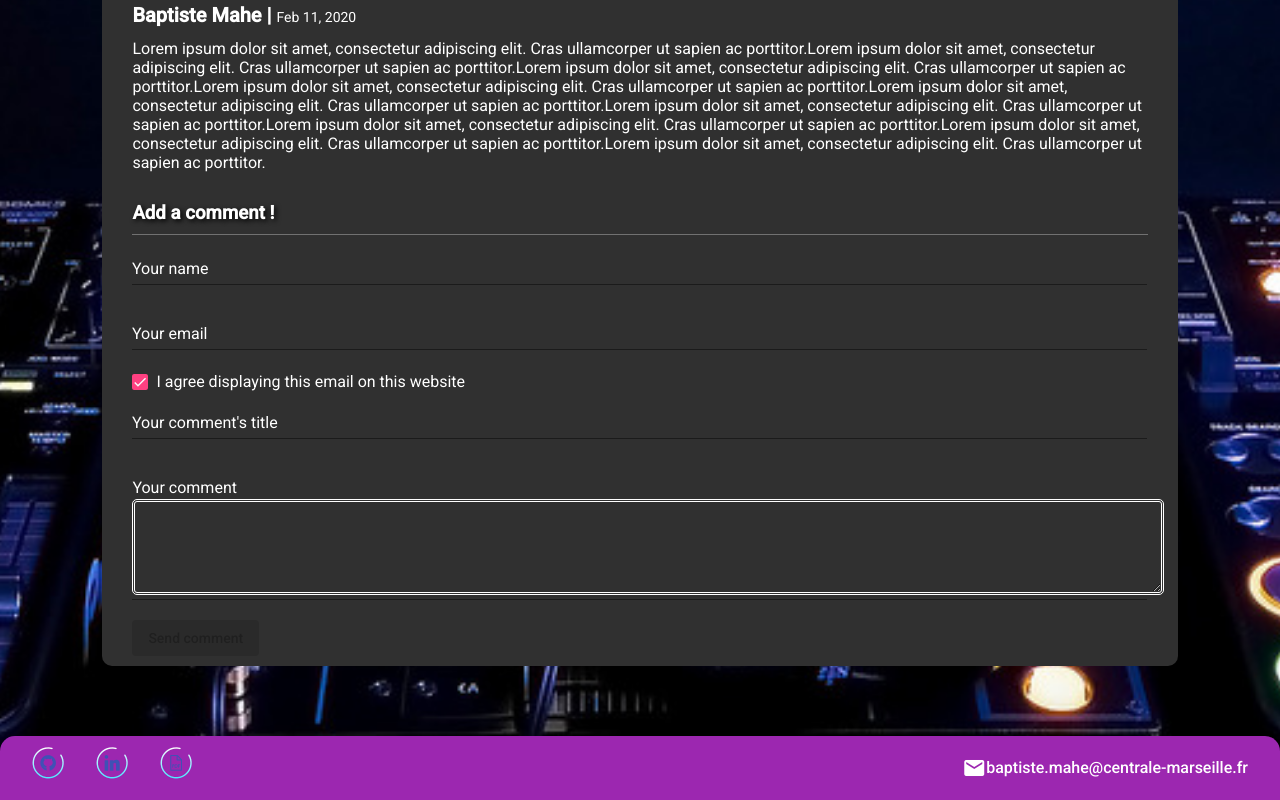
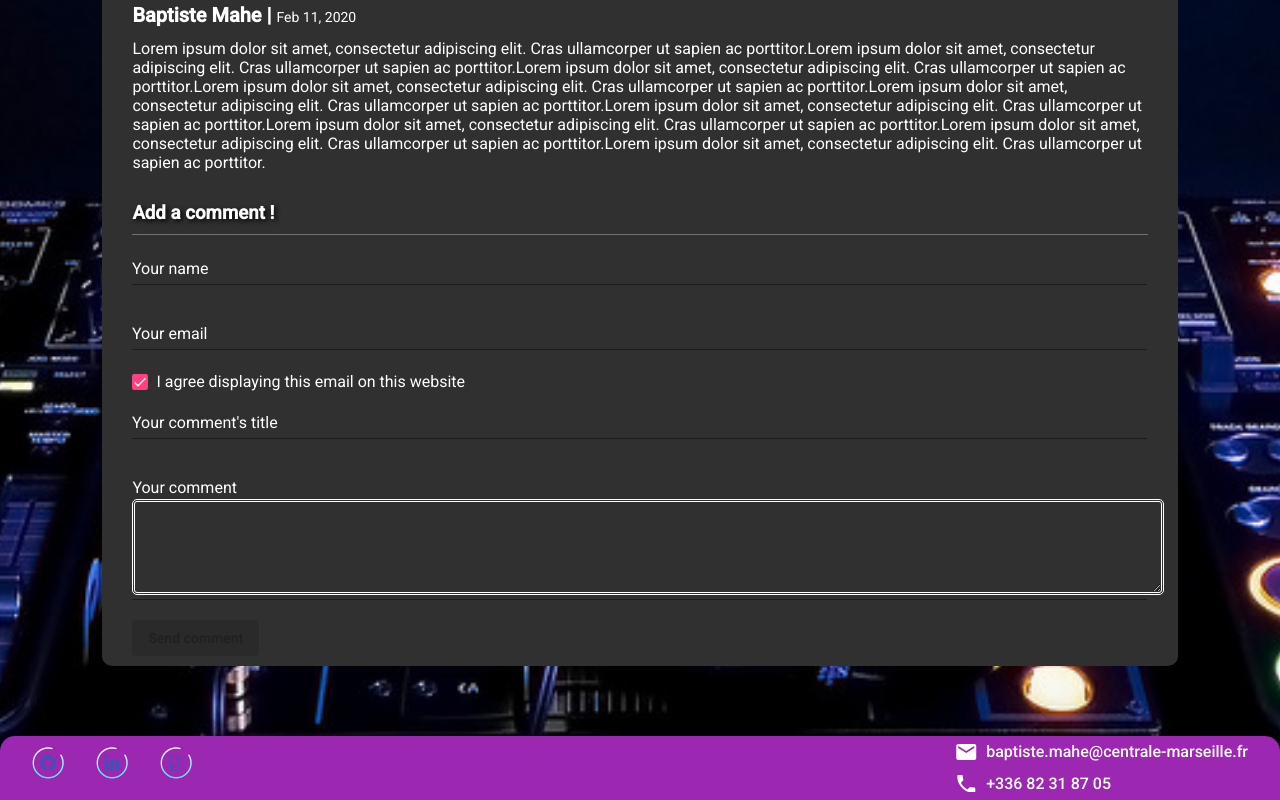
Before and after one commit to BaptisteMahe/mySite, an Angular app: page / in a window 1280 px wide. Shown: the part 1239-2039 px from the top of the page. Built offline with nearby package versions, Linux system fonts and the light colour scheme.

Commit message:
general styling + added matTooltip

```diff
--- a/src/app/components/comment-container/comment-container.component.scss
+++ b/src/app/components/comment-container/comment-container.component.scss
@@ -1,5 +1,5 @@
 .comment-container {
   margin-top: 40px;
+  margin-right: 30px;
   margin-left: 30px;
-  margin-right: 30px;
 }
--- a/src/app/components/comment-form/comment-form.component.scss
+++ b/src/app/components/comment-form/comment-form.component.scss
@@ -22,8 +22,7 @@ input {
 
 textarea {
   height: 80px;
-  background-color: 000000;
-  border-radius: 5px 5px 5px 5px;
+  border-radius: 5px;
   border-style: double;
   margin-top: 2px !important;
   padding: 5px !important;
--- a/src/app/components/contact/contact.component.html
+++ b/src/app/components/contact/contact.component.html
@@ -1,4 +1,10 @@
-<mat-toolbar-row class="second-row">
-  <mat-icon>email</mat-icon>
-  <p>baptiste.mahe@centrale-marseille.fr</p>
+<mat-toolbar-row class="contact">
+  <div class="contact-item" matTooltip="Email" matTooltipPosition="left">
+    <mat-icon class="contact-item-icon">email</mat-icon>
+    <p> baptiste.mahe@centrale-marseille.fr</p>
+  </div>
+  <div class="contact-item" matTooltip="Phone" matTooltipPosition="left">
+    <mat-icon class="contact-item-icon">phone</mat-icon>
+    <p> +336 82 31 87 05</p>
+  </div>
 </mat-toolbar-row>
--- a/src/app/components/contact/contact.component.scss
+++ b/src/app/components/contact/contact.component.scss
@@ -0,0 +1,18 @@
+@import '../../../variables.scss';
+
+.contact{
+  display: block;
+
+  &-item {
+    display: flex;
+
+    p {
+      margin: 0px;
+    }
+
+    &-icon {
+      line-height: 1.4;
+      padding-right: 8px;
+    }
+  }
+}
--- a/src/app/components/header/header.component.html
+++ b/src/app/components/header/header.component.html
@@ -3,6 +3,6 @@
   <span class="fill-space"></span>
   <h1>Angular site Example</h1>
   <span class="fill-space"></span>
-  <button class="language-button" mat-button><img src="../../../assets/france.png"/></button>
-  <button class="language-button" mat-button><img src="../../../assets/united-kingdom.png"/></button>
+  <button class="language-button" mat-button matTooltip="Français"><img src="../../../assets/france.png"/></button>
+  <button class="language-button" mat-button matTooltip="English"><img src="../../../assets/united-kingdom.png"/></button>
 </mat-toolbar>
--- a/src/app/components/header/header.component.scss
+++ b/src/app/components/header/header.component.scss
@@ -53,6 +53,6 @@ mat-toolbar {
 .profile-picture {
   margin-left: 50px;
   height: 90px;
-  border-radius: 5px 5px 5px 5px;
+  border-radius: 5px;
   border-style: solid;
 }
--- a/src/app/components/link/link.component.html
+++ b/src/app/components/link/link.component.html
@@ -1,4 +1,4 @@
-<mat-toolbar-row class="link">
+<mat-toolbar-row class="link" [matTooltip]="this.properties.label">
   <a [href]="properties.address">
     <div class="image">
       <img [src]="properties.imageUrl"/>
--- a/src/app/components/section/section.component.scss
+++ b/src/app/components/section/section.component.scss
@@ -9,3 +9,7 @@ p {
   background-color: $primary;
   box-shadow: 0px 5px 10px black;
 }
+
+.mat-expansion-panel-spacing {
+  margin: 0;
+}
--- a/src/app/modules/material.module.ts
+++ b/src/app/modules/material.module.ts
@@ -12,6 +12,7 @@ import { MatSlideToggleModule } from '@angular/material/slide-toggle';
 import { MatCheckboxModule } from '@angular/material/checkbox';
 import { MatButtonModule } from '@angular/material/button';
 import { MatMenuModule } from '@angular/material/menu';
+import { MatTooltipModule } from '@angular/material/tooltip';
 
 @NgModule({
   exports: [
@@ -26,7 +27,8 @@ import { MatMenuModule } from '@angular/material/menu';
     MatSlideToggleModule,
     MatCheckboxModule,
     MatButtonModule,
-    MatMenuModule
+    MatMenuModule,
+    MatTooltipModule
   ]
 })
 export class MaterialModule { }
--- a/src/assets/content.json
+++ b/src/assets/content.json
@@ -41,15 +41,15 @@
     }]
   }],
   "links": [{
-    "label": "github",
+    "label": "GitHub",
     "imageUrl": "../../assets/github.png",
     "address": "https://github.com/BaptisteMahe"
   }, {
-    "label": "linkedin",
+    "label": "LinkedIn",
     "imageUrl": "../../assets/linkedin.png",
     "address": "https://www.linkedin.com/in/baptiste-mah%C3%A9-95b425180/"
   }, {
-    "label": "pdfResume",
+    "label": "Resume",
     "imageUrl": "../../assets/download.png",
     "address": "../../assets/resume.pdf"
   }],
```
